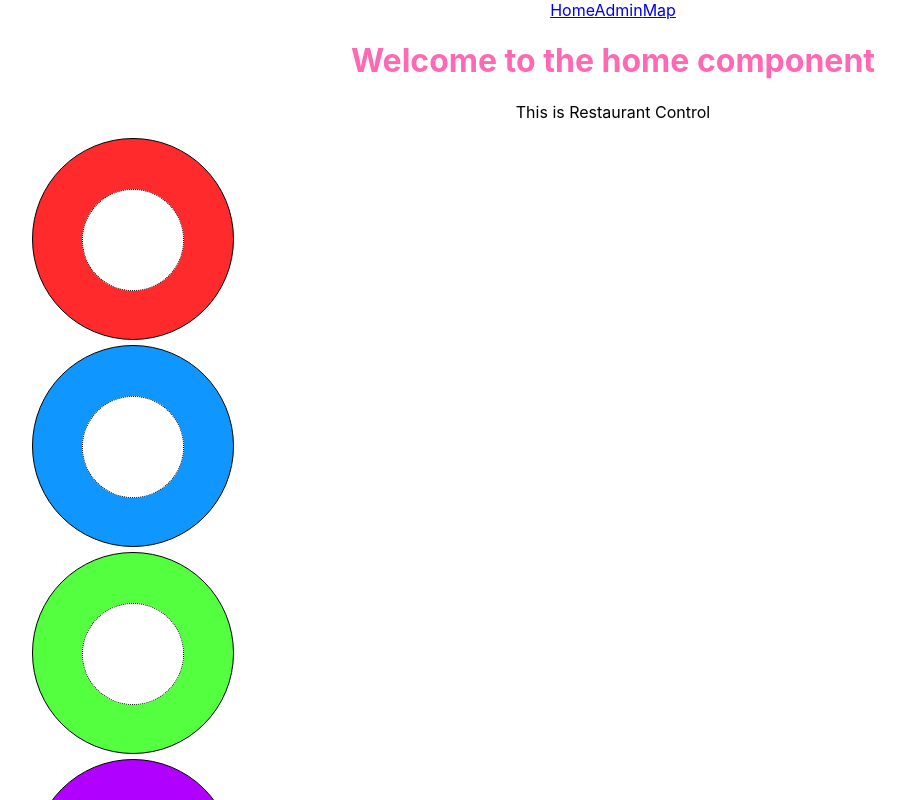
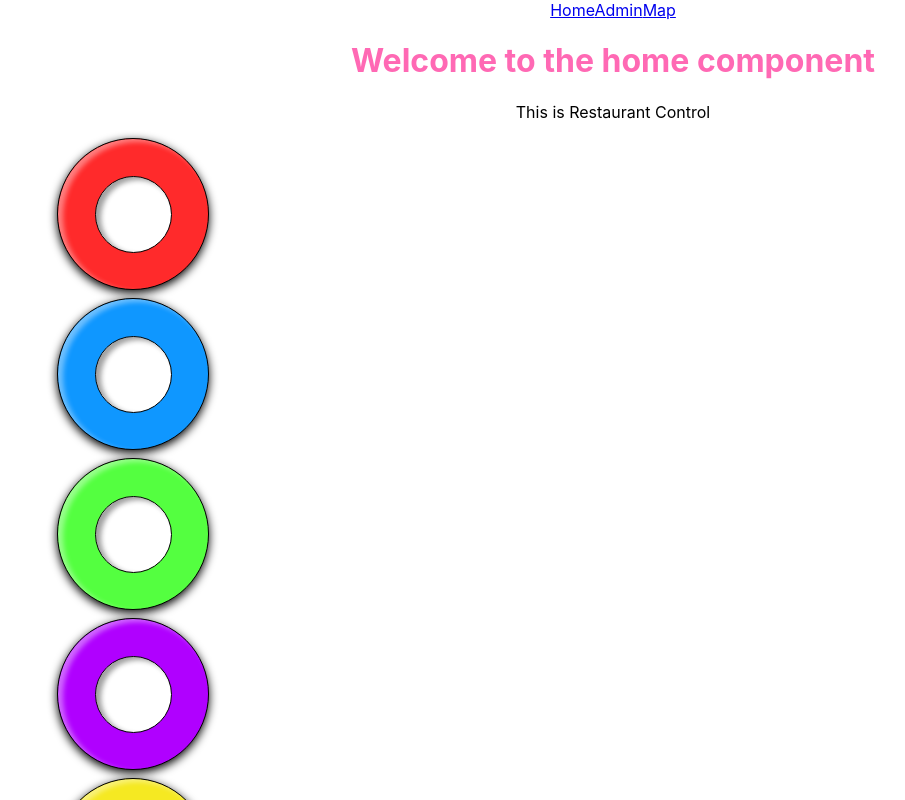
Before and after one commit to MalyPhong619/sushi-calculator, a React app: page /#/ in a window 1280 px wide. Shown: the top 800 px of the page, without its empty margins (27-932 px from the left). Built offline with nearby package versions, Linux system fonts and the light colour scheme.

Commit message:
add box shadow to both .outerPlate & .innerPlate

```diff
--- a/src/components/ColorPlates.jsx
+++ b/src/components/ColorPlates.jsx
@@ -6,7 +6,7 @@ function ColorPlates() {
     <div>
       <style jsx>{`
           .plate {
-            margin-top: 5px;
+            margin-top: 8px;
             width: 25%;
             text-align: center;
           }
@@ -14,18 +14,20 @@ function ColorPlates() {
             display: inline-block;
             border: 1px solid black;
             border-radius: 50%;
-            width: 200px;
-            height: 200px;
+            width: 150px;
+            height: 150px;
+            box-shadow: 0px 3px 10px black, inset 5px 3px 5px 0 rgba(255,255,255,.4);
           }
           .innerPlate {
             display: inline-block;
             vertical-align: center;
-            border: 1px dotted black;
+            border: 1px solid black;
             border-radius: 50%;
             width: 50%;
             height: 50%;
             margin-top: 25%;
             background-color: white;
+            box-shadow: inset 5px 3px 5px 0 rgba(20,20,20,.4);
           }
           `}
         </style>
```
